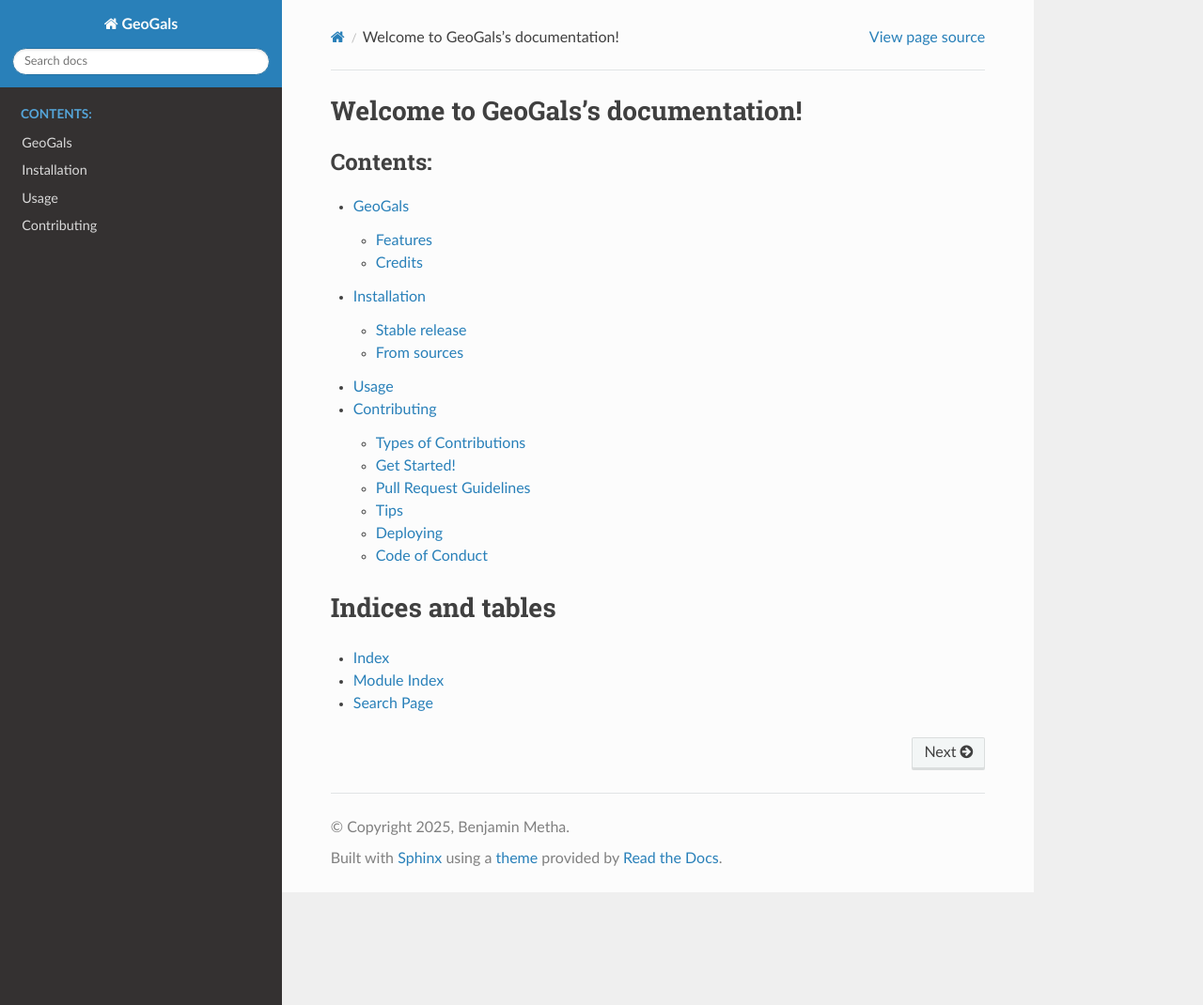
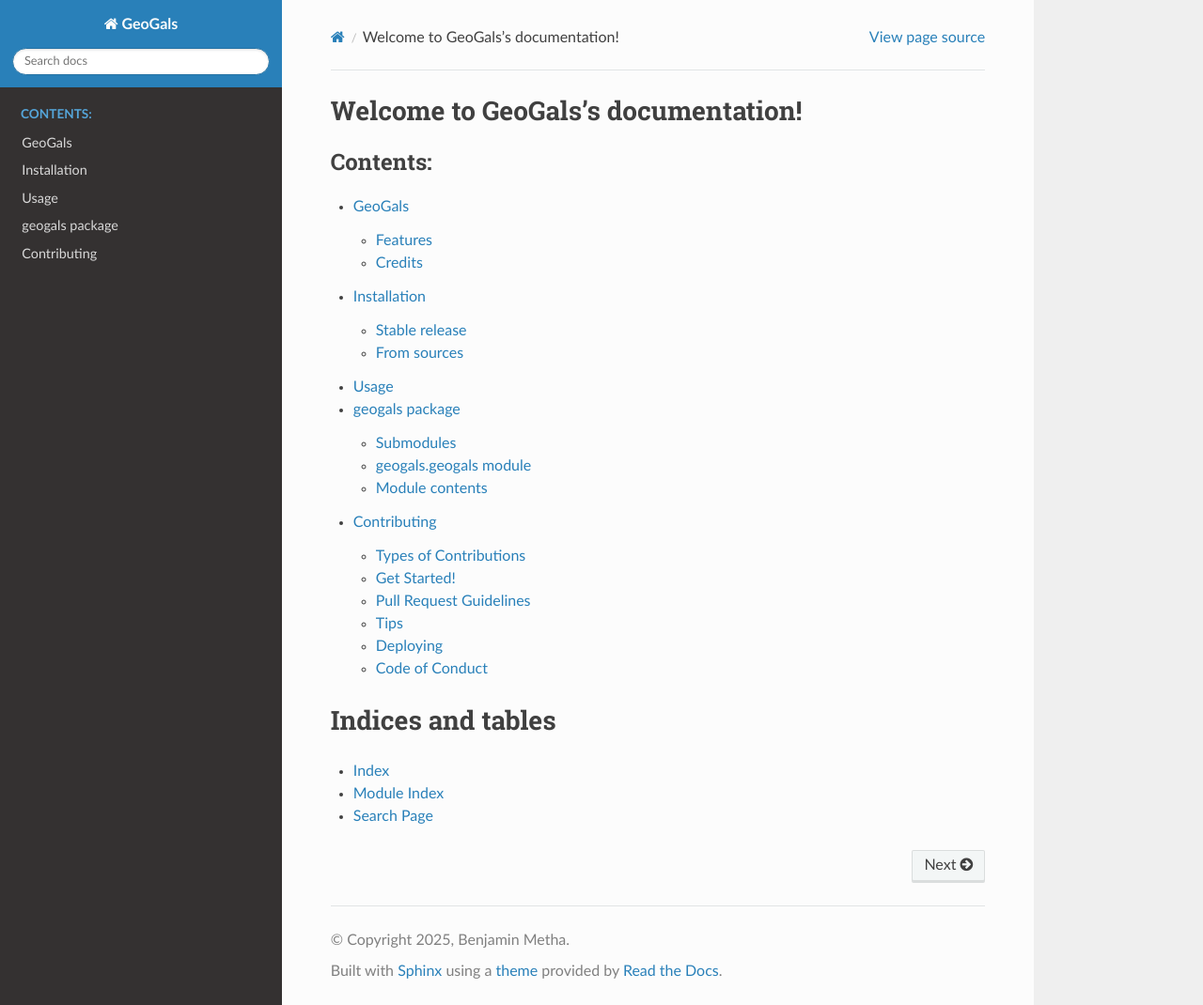
Before and after one commit to astrobenji/GeoGals, a Sphinx documentation site: the page built from docs/index.rst, in a window 1280 px wide and 1070 px high. Shown: the whole window at 94% size. Built offline with Sphinx 7.4.7 and the Read the Docs theme 3.1.0, drawn with Linux system fonts in a browser that asks for light colours.

Commit message:
Attempt to add autodoc

```diff
--- a/docs/conf.py
+++ b/docs/conf.py
@@ -31,7 +31,12 @@
 
 # Add any Sphinx extension module names here, as strings. They can be
 # extensions coming with Sphinx (named 'sphinx.ext.*') or your custom ones.
-extensions = ['sphinx.ext.autodoc', 'sphinx.ext.viewcode']
+extensions = [
+    'sphinx.ext.autodoc',
+    'sphinx.ext.napoleon',
+    'sphinx.ext.viewcode',
+    'sphinx_autodoc_typehints',
+]
 
 # Add any paths that contain templates here, relative to this directory.
 templates_path = ['_templates']
@@ -96,6 +101,10 @@
 # so a file named "default.css" will overwrite the builtin "default.css".
 html_static_path = ['_static']
 
+# -- For Numpy-style parsing?
+napoleon_google_docstring = False
+napoleon_numpy_docstring = True
+
 
 # -- Options for HTMLHelp output ---------------------------------------
 
@@ -154,6 +163,6 @@
      'GeoGals Documentation',
      author,
      'geogals',
-     'One line description of project.',
+     'A publicly available Python package for using geostatistical methods on real and simulated galaxy data.',
      'Miscellaneous'),
 ]
--- /dev/null
+++ b/docs/geogals.rst
@@ -0,0 +1,21 @@
+geogals package
+===============
+
+Submodules
+----------
+
+geogals.geogals module
+----------------------
+
+.. automodule:: geogals.geogals
+   :members:
+   :show-inheritance:
+   :undoc-members:
+
+Module contents
+---------------
+
+.. automodule:: geogals
+   :members:
+   :show-inheritance:
+   :undoc-members:
--- a/docs/index.rst
+++ b/docs/index.rst
@@ -8,6 +8,7 @@
    readme
    installation
    usage
+   geogals
    contributing
 
 Indices and tables
```
Also changed, not shown: docs/modules.rst (added, +7 -0 lines).
